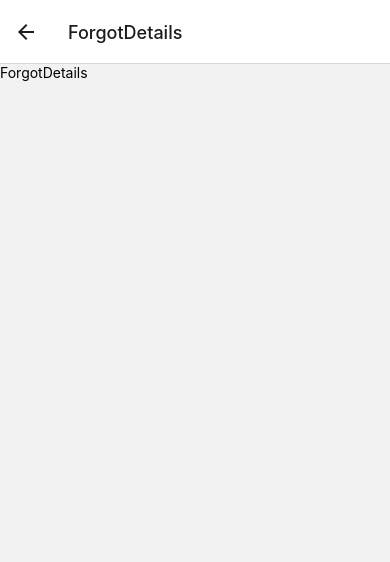
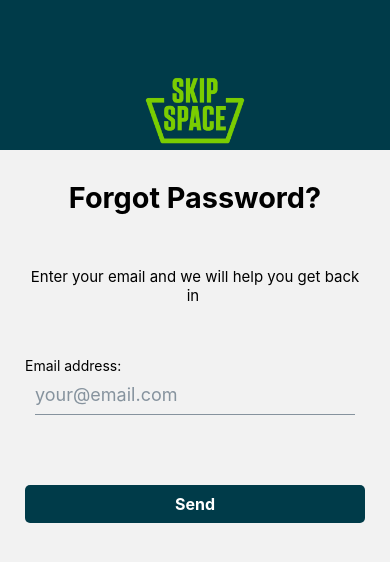
Before and after one commit to raman365/skipspace-app, a React Native app: screen /ForgotDetails in a window 390 px wide. Shown: the top 562 px of the page. Built offline with nearby package versions, Linux system fonts and the light colour scheme.

Commit message:
Added forgot password page

```diff
--- a/src/navigation/UnauthorisedStack.tsx
+++ b/src/navigation/UnauthorisedStack.tsx
@@ -26,6 +26,13 @@ export const UnauthorisedStack = () => {
 	return (
 		<NavigationContainer>
 			<Stack.Navigator>
+				{/* 5 Forgot details */}
+				<Stack.Screen
+					name='ForgotDetails'
+					component={ForgotDetails}
+					options={{ headerShown: false }}
+				/>
+
 				{/*  4 Verify Email */}
 				<Stack.Screen
 					name='VerifyEmail'
@@ -57,9 +64,6 @@ export const UnauthorisedStack = () => {
 					component={WelcomeHowTo}
 					options={{ headerShown: false }}
 				/>
-
-				{/* 5 Forgot details */}
-				<Stack.Screen name='ForgotDetails' component={ForgotDetails} />
 			</Stack.Navigator>
 		</NavigationContainer>
 	);
--- a/src/screens/UnauthorisedStack/ForgotDetails.tsx
+++ b/src/screens/UnauthorisedStack/ForgotDetails.tsx
@@ -1,12 +1,90 @@
-import { View, Text } from 'react-native';
-import React from 'react';
+import { View, StyleSheet } from 'react-native';
+import { Text, Button, Input } from '@rneui/themed';
+import { SafeAreaProvider } from 'react-native-safe-area-context';
+import { COLORS } from '../../../constants/theme';
+import HeaderComponent from '../../component/Header';
 
 const ForgotDetails = () => {
 	return (
-		<View>
-			<Text>ForgotDetails</Text>
-		</View>
+		<SafeAreaProvider>
+			<HeaderComponent />
+
+			<View style={{ paddingTop: 30 }}>
+				<Text h3 h3Style={{ fontWeight: 'bold', textAlign: 'center' }}>
+					Forgot Password?
+				</Text>
+			</View>
+
+			<View style={styles.centerContainer}>
+				<View>
+					<View>
+						<Text style={styles.textStyle}>
+							Enter your email and we will help you get back in{' '}
+						</Text>
+					</View>
+					<View style={{ paddingVertical: 50 }}>
+						<Text style={{}}>Email address:</Text>
+						<Input placeholder='your@email.com' />
+					</View>
+
+					<View style={{ paddingVertical: 10 }}>
+						<Button
+							title='Send'
+							buttonStyle={{
+								backgroundColor: COLORS.bgBlue,
+								borderRadius: 5,
+							}}
+							titleStyle={{
+								fontWeight: '700',
+								fontSize: 16,
+								color: COLORS.white,
+							}}
+							onPress={() => console.log('aye')}
+						/>
+					</View>
+				</View>
+			</View>
+		</SafeAreaProvider>
 	);
 };
 
+const styles = StyleSheet.create({
+	heading: {
+		color: COLORS.bgGreen,
+		fontSize: 22,
+		fontWeight: 'bold',
+	},
+	headerRight: {
+		display: 'flex',
+		flexDirection: 'row',
+	},
+	subheaderText: {
+		color: 'white',
+		fontSize: 16,
+		fontWeight: 'bold',
+	},
+	centerContainer: {
+		paddingHorizontal: 25,
+		paddingVertical: 50,
+		display: 'flex',
+		justifyContent: 'space-between',
+		// flex: 1,
+	},
+	textStyle: {
+		fontSize: 15,
+		textAlign: 'center',
+		paddingVertical: 2,
+	},
+	textStyleTwo: {
+		fontSize: 17,
+		fontWeight: '500',
+		textAlign: 'center',
+	},
+	bottomContainer: {
+		borderTopColor: COLORS.bgGreen,
+		borderTopWidth: 2,
+		height: 100,
+		paddingTop: 30,
+	},
+});
 export default ForgotDetails;
```
